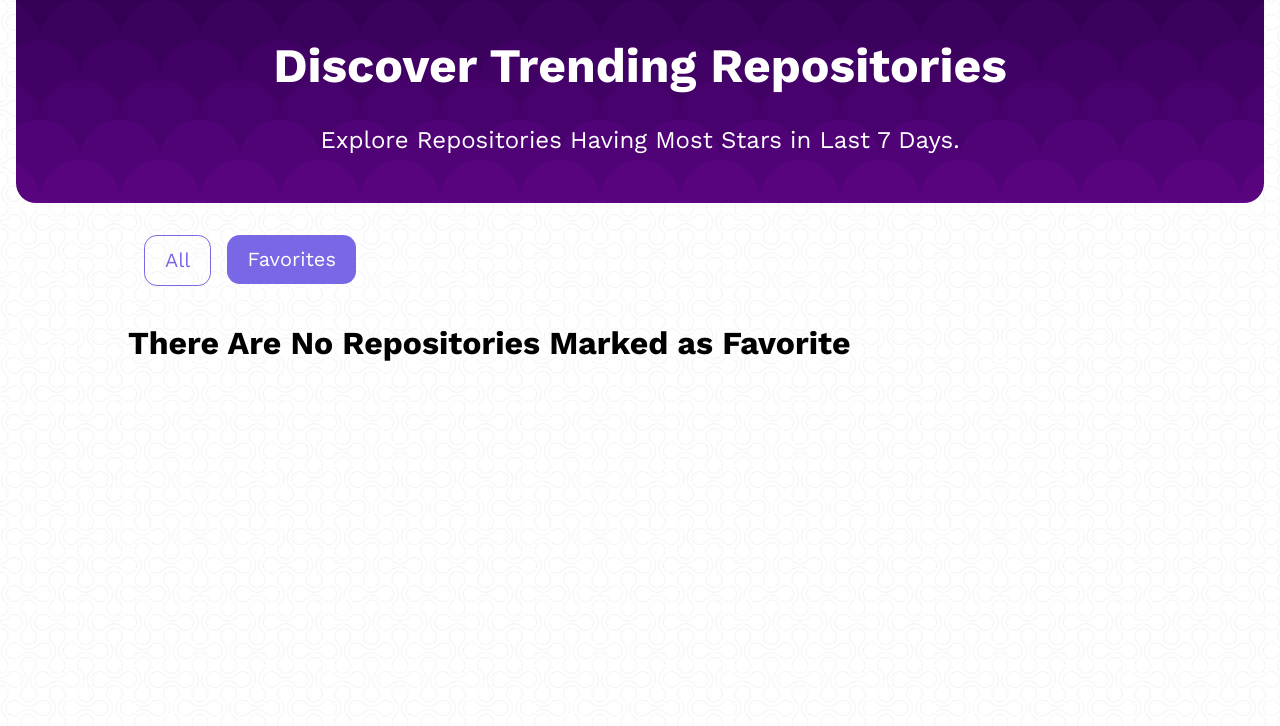
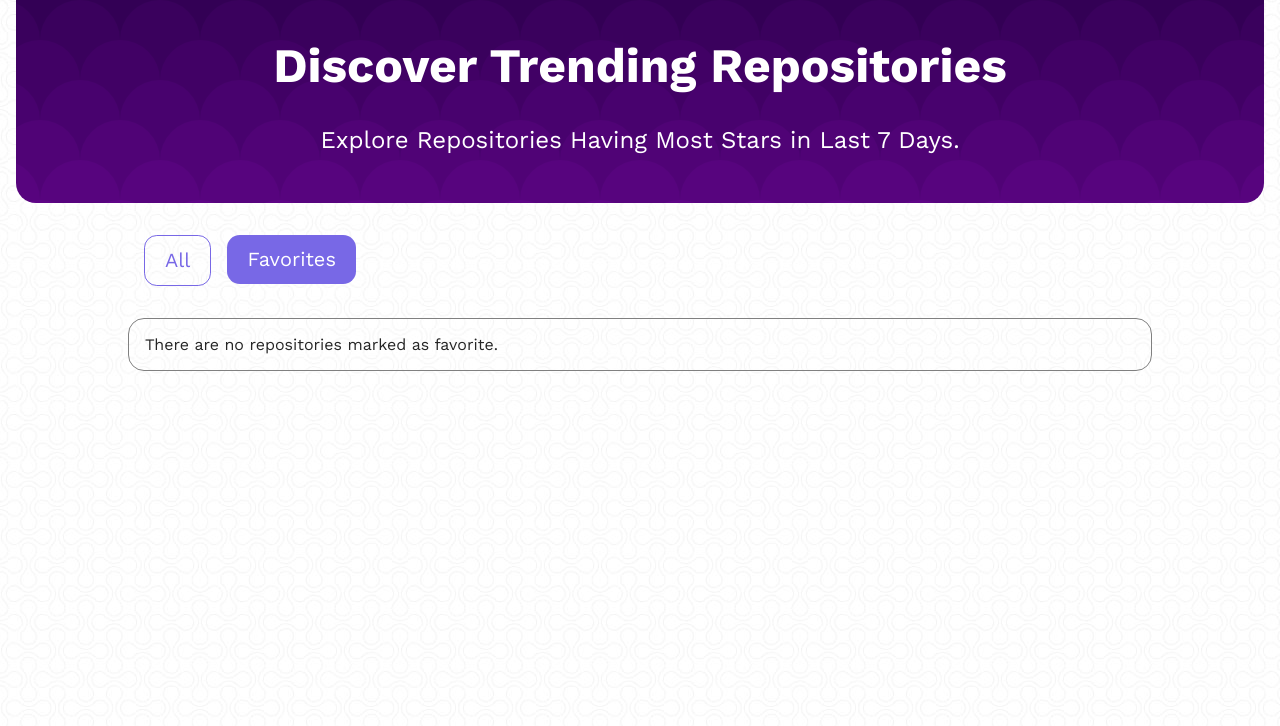
Before and after one commit to shubham-web/discover-trending-repositories, a React (Create React App) app: page /favorites in a window 1280 px wide. Shown: the top 726 px of the page. Built offline with nearby package versions, Linux system fonts and the light colour scheme.

Commit message:
Styled no favorite repository message

```diff
--- a/src/components/RepoList.tsx
+++ b/src/components/RepoList.tsx
@@ -37,7 +37,12 @@
 	};
 
 	if (props.isFavoritePage && props.data.length === 0) {
-		return <h1>There Are No Repositories Marked as Favorite</h1>;
+		return <p style={{
+			color: "#262626",
+			padding: "1rem",
+			border: "1px solid gray",
+			borderRadius: "1rem"
+		}}>There are no repositories marked as favorite.</p>;
 	}
 
 	return (
```
